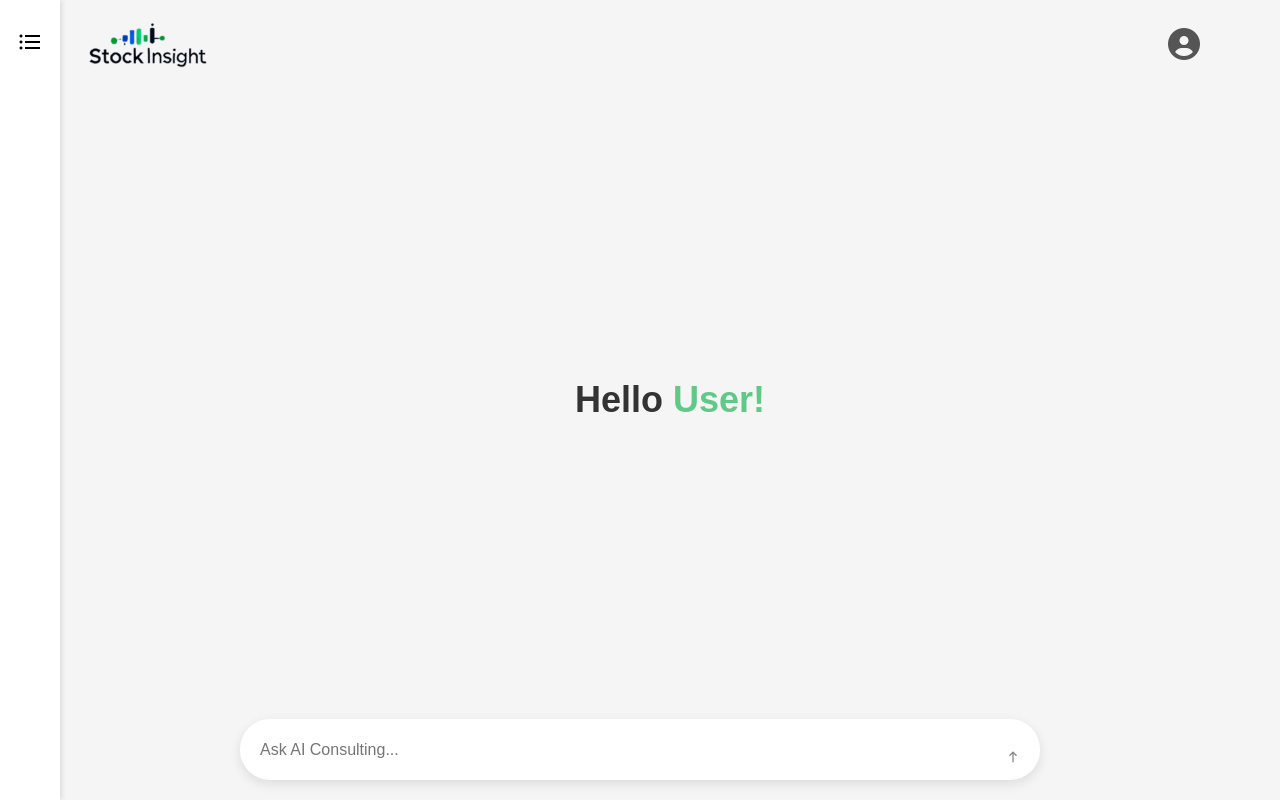
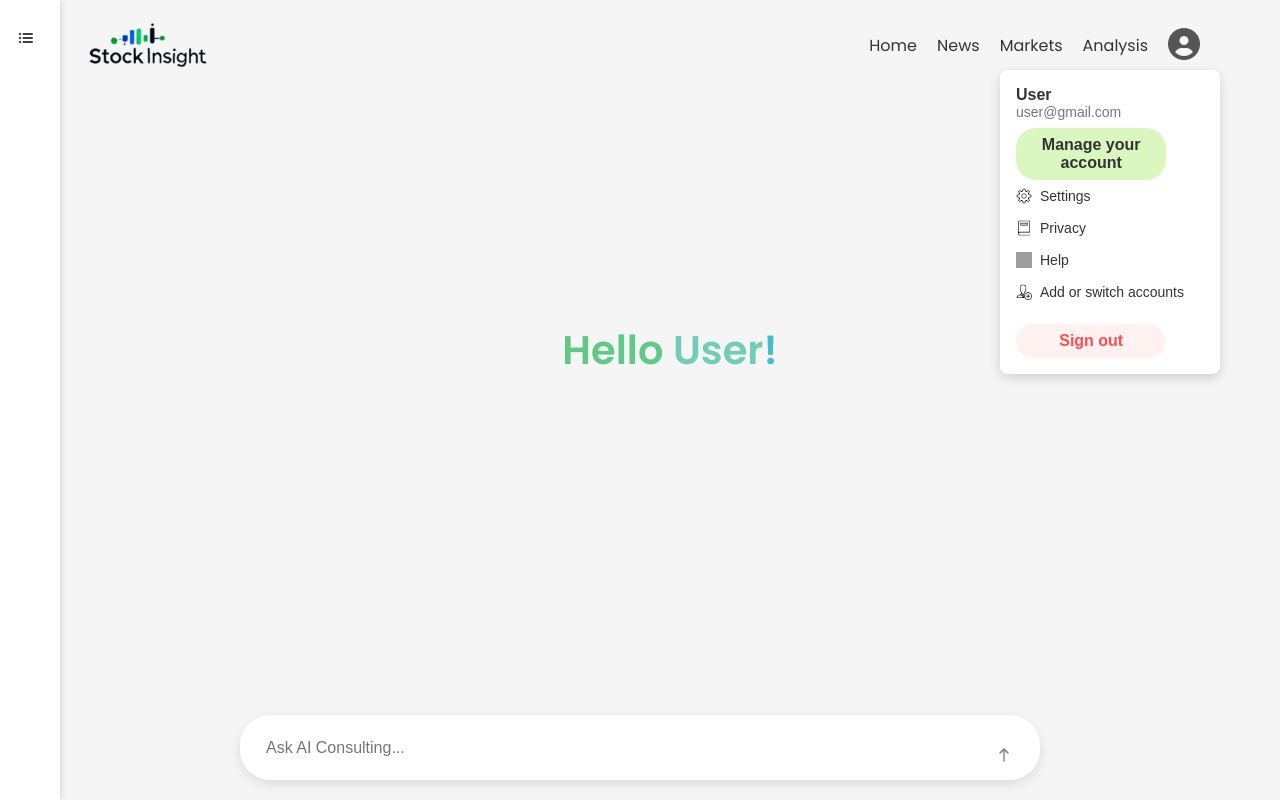
Before and after one commit to realthuyduong2002/Thesis_Stock_User, a React (Create React App) app in the folder FE_Stock/my-app/: page /ai-consulting in a window 1280 px wide. Both pictures are taken after a click on the element 1184 px from the left and 45 px from the top of the page. Built offline with nearby package versions, Linux system fonts and the light colour scheme; grey boxes are pictures that could not be loaded; a web font is replaced by a local one.

Commit message:
update AI Consulting

```diff
--- a/FE_Stock/my-app/package.json
+++ b/FE_Stock/my-app/package.json
@@ -37,5 +37,8 @@
       "last 1 firefox version",
       "last 1 safari version"
     ]
+  },
+  "devDependencies": {
+    "@babel/plugin-proposal-private-property-in-object": "^7.21.11"
   }
 }
--- a/FE_Stock/my-app/src/pages/AIConsultingPage.js
+++ b/FE_Stock/my-app/src/pages/AIConsultingPage.js
@@ -3,9 +3,16 @@ import styles from '../pages/AIConsultingPage.module.css';
 import logo from '../assets/logo.png';
 import menuIcon from '../assets/menu.png';
 import upArrow from '../assets/up-arrow.png';
+import settingsIcon from '../assets/settings.png';
+import privacyIcon from '../assets/privacy.png';
+import helpIcon from '../assets/help.png';
+import addSwitchIcon from '../assets/add-switch.png';
 
 const AIConsultingPage = () => {
     const [inputValue, setInputValue] = useState('');
+    const [greetingVisible, setGreetingVisible] = useState(true);
+    const [messages, setMessages] = useState([]);
+    const [isProfileMenuOpen, setIsProfileMenuOpen] = useState(false);
 
     const handleInputChange = (e) => {
         setInputValue(e.target.value);
@@ -13,9 +20,14 @@ const AIConsultingPage = () => {
 
     const handleSend = () => {
         if (inputValue.trim() !== '') {
-            console.log("User Message:", inputValue);
+            setMessages([...messages, { text: inputValue, sender: 'user' }]);
             setInputValue('');
+            setGreetingVisible(false);
         }
+    };
+
+    const toggleProfileMenu = () => {
+        setIsProfileMenuOpen(!isProfileMenuOpen);
     };
 
     return (
@@ -28,15 +40,55 @@ const AIConsultingPage = () => {
             <div className={styles.mainContent}>
                 <header className={styles.header}>
                     <img src={logo} alt="Stock Insight Logo" className={styles.logo} />
-                    <div className={styles.profileIcon} aria-label="User Profile">
+                    <nav className={styles.navMenu}>
+                        <a href="/" className={styles.navLink}>Home</a>
+                        <a href="/news" className={styles.navLink}>News</a>
+                        <a href="/markets" className={styles.navLink}>Markets</a>
+                        <a href="/analysis" className={styles.navLink}>Analysis</a>
+                    </nav>
+                    <div className={styles.profileIcon} aria-label="User Profile" onClick={toggleProfileMenu}>
                         <i className="fas fa-user-circle"></i>
                     </div>
+                    {isProfileMenuOpen && (
+                        <div className={styles.profileMenu}>
+                            <p className={styles.profileName}>User</p>
+                            <p className={styles.profileEmail}>user@gmail.com</p>
+                            <button className={styles.manageAccount}>Manage your account</button>
+                            <div className={styles.profileMenuOptions}>
+                                <a href="/settings" className={styles.profileMenuItem}>
+                                    <img src={settingsIcon} alt="Settings Icon" className={styles.menuIcon} /> Settings
+                                </a>
+                                <a href="/privacy" className={styles.profileMenuItem}>
+                                    <img src={privacyIcon} alt="Privacy Icon" className={styles.menuIcon} /> Privacy
+                                </a>
+                                <a href="/help" className={styles.profileMenuItem}>
+                                    <img src={helpIcon} alt="Help Icon" className={styles.menuIcon} /> Help
+                                </a>
+                                <a href="/switch-accounts" className={styles.profileMenuItem}>
+                                    <img src={addSwitchIcon} alt="Add or Switch Accounts Icon" className={styles.menuIcon} /> Add or switch accounts
+                                </a>
+                            </div>
+                            <button className={styles.logout}>Sign out</button>
+                        </div>
+                    )}
                 </header>
-                <h1>
-                    <span className={styles.hello}>Hello </span>
-                    <span className={styles.user}>User</span>
-                    <span className={styles.exclamation}>!</span>
-                </h1>
+                {greetingVisible && (
+                    <h1>
+                        <span className={styles.hello}>Hello </span>
+                        <span className={styles.user}>User</span>
+                        <span className={styles.exclamation}>!</span>
+                    </h1>
+                )}
+                <div className={styles.messagesContainer}>
+                    {messages.map((message, index) => (
+                        <div
+                            key={index}
+                            className={`${styles.message} ${message.sender === 'user' ? styles.userMessage : ''}`}
+                        >
+                            {message.text}
+                        </div>
+                    ))}
+                </div>
                 <div className={styles.chatInputContainer}>
                     <textarea
                         placeholder="Ask AI Consulting..."
--- a/FE_Stock/my-app/src/pages/AIConsultingPage.module.css
+++ b/FE_Stock/my-app/src/pages/AIConsultingPage.module.css
@@ -1,4 +1,5 @@
 /* AIConsultingPage.module.css */
+@import url('https://fonts.googleapis.com/css2?family=Poppins:wght@300;400;600&display=swap');
 
 .aiConsultingPage {
     display: flex;
@@ -60,33 +61,127 @@
     height: 50px;
 }
 
+.profileContainer {
+    position: relative;
+}
+
 .profileIcon {
     font-size: 32px;
     cursor: pointer;
     color: #555;
+    margin-left: 20px; /* Khoảng cách giữa avatar và menu điều hướng */
+}
+
+.profileMenu {
+    background-color: #ffffff;
+    border-radius: 8px;
+    box-shadow: 0 4px 12px rgba(0, 0, 0, 0.15);
+    padding: 16px;
+    width: 220px;
+    position: absolute;
+    top: 100%;
+    right: 0;
+    z-index: 1000;
+    transition: opacity 0.3s ease;
+}
+
+.profileHeader {
+    padding-bottom: 16px;
+    border-bottom: 1px solid #e6e6e6;
+    margin-bottom: 16px;
+}
+
+.profileName {
+    font-weight: bold;
+    font-size: 16px;
+    color: #333;
+}
+
+.profileEmail {
+    font-size: 14px;
+    color: #777;
+}
+
+.manageAccount {
+    display: block;
+    background-color: #d9f7be;
+    color: #333;
+    border: none;
+    padding: 8px;
+    border-radius: 20px;
+    cursor: pointer;
+    margin-top: 8px;
+    text-align: center;
+    transition: background-color 0.3s ease;
+}
+
+.manageAccount:hover {
+    background-color: #b7eb8f;
+}
+
+.profileMenuItem {
+    display: flex;
+    align-items: center;
+    padding: 8px 0;
+    color: #333;
+    text-decoration: none;
+    font-size: 14px;
+    transition: background-color 0.3s ease;
+}
+
+.profileMenuItem:hover {
+    background-color: #f5f5f5;
+}
+
+.menuIcon {
+    width: 16px;
+    height: 16px;
+    margin-right: 8px;
+}
+
+.logout {
+    color: #ff4d4f;
+    text-align: center;
+    padding: 8px 0;
+    background-color: #fff2f0;
+    border-radius: 20px;
+    border: none;
+    cursor: pointer;
+    margin-top: 16px;
+    transition: background-color 0.3s ease;
+}
+
+.logout:hover {
+    background-color: #ffa39e;
 }
 
 h1 {
-    font-size: 36px;
+    font-size: 40px;
     font-weight: bold;
     margin: 0;
-    color: #333;
     text-align: center;
 }
 
-.user {
+.hello {
+    font-family: 'Poppins', sans-serif;
     color: #60C987;
 }
 
+.user {
+    font-family: 'Poppins', sans-serif;
+    color: #71CDB4;
+}
+
 .exclamation {
-    color: #60C987;
+    font-family: 'Poppins', sans-serif;
+    color: #45BAD1;
 }
 
 .chatInputContainer {
     display: flex;
     align-items: center;
     width: 100%;
-    max-width: 800px; /* Adjust as needed for desired width */
+    max-width: 800px;
     position: fixed;
     bottom: 20px;
     left: 50%;
@@ -94,7 +189,7 @@ h1 {
     background-color: #fff;
     border-radius: 30px;
     box-shadow: 0 4px 12px rgba(0, 0, 0, 0.1);
-    padding: 8px 12px;
+    padding: 5px 16px;
     z-index: 3;
 }
 
@@ -103,19 +198,21 @@ h1 {
     border: none;
     background-color: transparent;
     font-size: 16px;
+    line-height: 1.5;
     outline: none;
     color: #333;
-    padding: 8px;
+    padding: 10px;
     resize: none;
     max-height: 120px;
     overflow-y: auto;
-    margin-right: 10px; /* Space between input and send button */
+    margin-right: 10px;
 }
 
 .chatInput:focus {
     border-color: #60C987;
     background-color: #fff;
 }
+
 
 .sendButton {
     background: none;
@@ -124,19 +221,65 @@ h1 {
     display: flex;
     align-items: center;
     justify-content: center;
-    width: 30px;
-    height: 30px;
+    width: 40px;
+    height: 40px;
+    line-height: 0;
     border-radius: 50%;
-    padding: 5px;
+    padding: 0;
     transition: background-color 0.2s ease;
+}
+
+.upArrowIcon {
+    width: 20px;
+    height: 20px;
+    vertical-align: middle; /* Căn chỉnh icon theo chiều dọc */
+    filter: invert(50%);
 }
 
 .sendButton:hover {
     background-color: #f0f0f0; /* Light gray background on hover */
 }
 
-.upArrowIcon {
-    width: 16px;
-    height: 16px;
-    filter: invert(50%);
+.messagesContainer {
+    display: flex;
+    flex-direction: column;
+    width: 100%;
+    max-width: 800px;
+    margin-bottom: 80px; /* Đảm bảo không bị che khuất bởi thanh nhập */
+    padding: 10px;
+    box-sizing: border-box;
+    overflow-y: auto;
 }
+
+.message {
+    background-color: #e0f7fa;
+    padding: 10px;
+    border-radius: 10px;
+    margin-bottom: 10px;
+    width: fit-content;
+    max-width: 70%;
+    word-wrap: break-word;
+}
+
+.userMessage {
+    background-color: #d1f7c4; /* Màu khác cho tin nhắn người dùng */
+    align-self: flex-end; /* Căn tin nhắn về phía bên phải */
+}
+
+.navMenu {
+    display: flex;
+    gap: 20px; /* Khoảng cách giữa các liên kết */
+    margin-left: auto; /* Đẩy menu sang phải */
+}
+
+.navLink {
+    text-decoration: none;
+    color: #333;
+    font-family: 'Poppins', sans-serif;
+    font-weight: 500;
+    transition: color 0.2s ease;
+}
+
+.navLink:hover {
+    color: #60C987; /* Thay đổi màu khi hover */
+}
```
Also changed, not shown: 1 other file (tests, documents, lock files or other folders).
